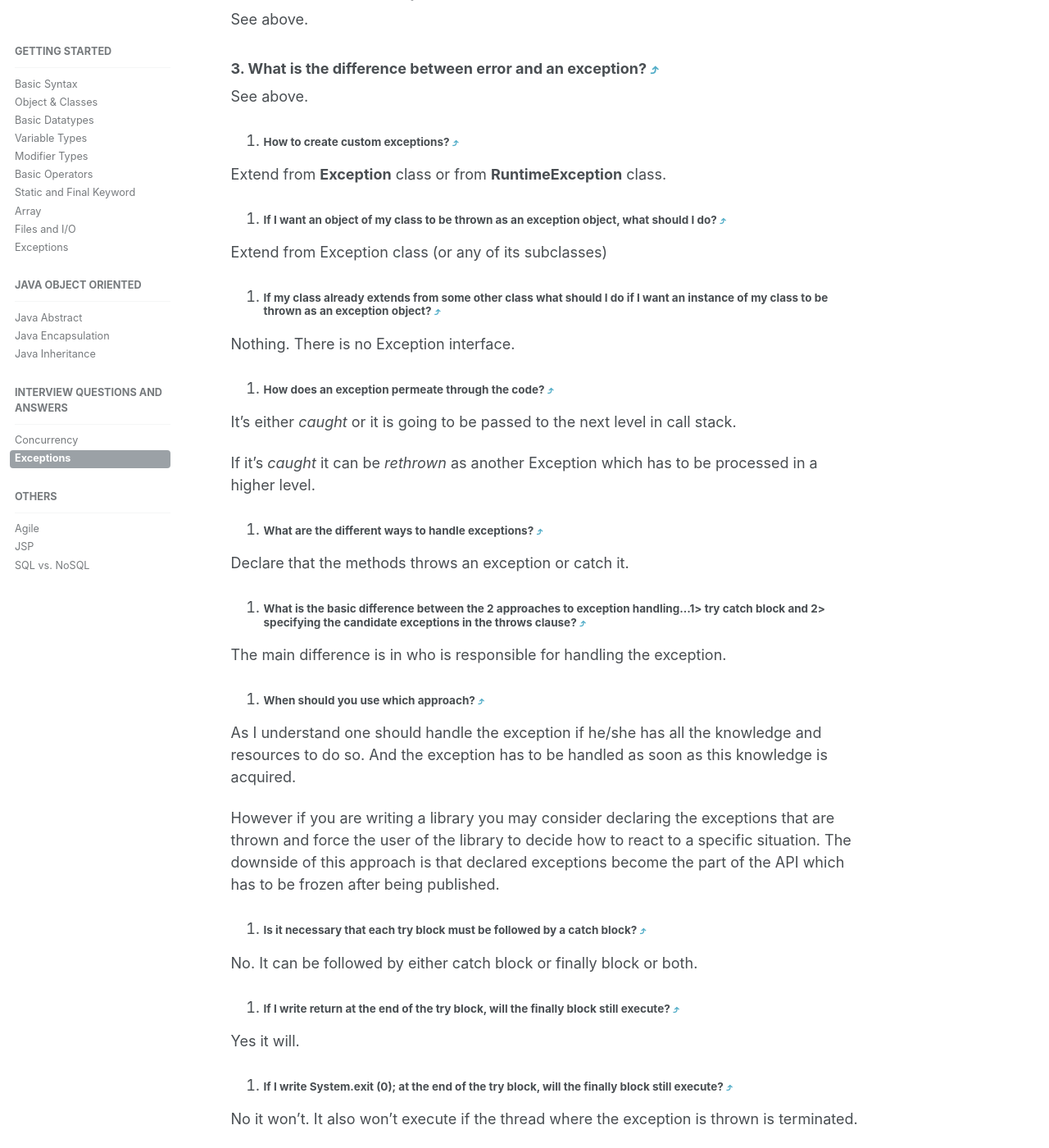
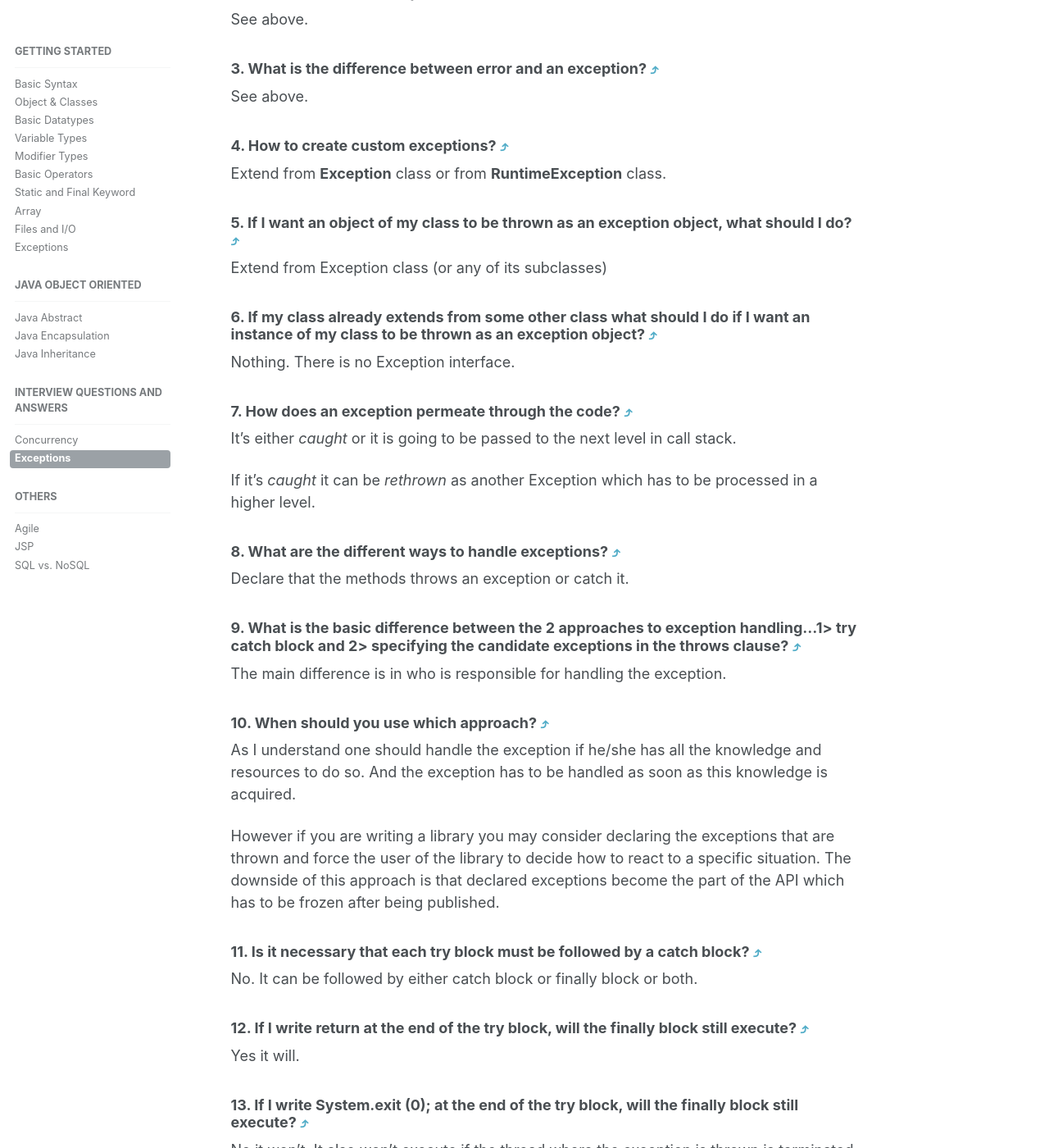
Before and after one commit to sonnyit/java, a Jekyll site: the page built from _posts/2016-06-14-ji-exceptions.md, in a window 1280 px wide and 1400 px high, scrolled down 1766 px. Shown: the whole window at 82% size. Built offline with Jekyll 4.4.1, drawn with Linux system fonts in a browser that asks for light colours; comment, search, counter and statistics services are not loaded; some of the changed text lies outside the part shown.

Commit message:
update anchors

````diff
--- a/_posts/2016-06-14-ji-exceptions.md
+++ b/_posts/2016-06-14-ji-exceptions.md
@@ -15,24 +15,24 @@ List questions:
 1. [What are Checked and Unchecked Exception?](#what-are-checked-and-unchecked-exception-10548exceptions)
 1. [What are runtime exceptions?](#what-are-runtime-exceptions-10548exceptions)
 1. [What is the difference between error and an exception?](#what-is-the-difference-between-error-and-an-exception-10548exceptions)
-1. [How to create custom exceptions?](#how-to-create-custom-exceptions-)
-1. [If I want an object of my class to be thrown as an exception object, what should I do?](#if-i-want-an-object-of-my-class-to-be-thrown-as-an-exception-object-what-should-i-do-)
-1. [If my class already extends from some other class what should I do if I want an instance of my class to be thrown as an exception object?](#if-my-class-already-extends-from-some-other-class-what-should-i-do-if-i-want-an-instance-of-my-class-to-be-thrown-as-an-exception-object-)
-1. [How does an exception permeate through the code?](#how-does-an-exception-permeate-through-the-code-)
-1. [What are the different ways to handle exceptions?](#what-are-the-different-ways-to-handle-exceptions-)
-1. [What is the basic difference between the 2 approaches to exception handling...1> try catch block and 2> specifying the candidate exceptions in the throws clause?](#what-is-the-basic-difference-between-the-2-approaches-to-exception-handling1-try-catch-block-and-2-specifying-the-candidate-exceptions-in-the-throws-clause-)
-1. [When should you use which approach?](#when-should-you-use-which-approach-)
-1. [Is it necessary that each try block must be followed by a catch block?](#is-it-necessary-that-each-try-block-must-be-followed-by-a-catch-block-)
-1. [If I write return at the end of the try block, will the finally block still execute?](#if-i-write-return-at-the-end-of-the-try-block-will-the-finally-block-still-execute-)
-1. [If I write System.exit (0); at the end of the try block, will the finally block still execute?](#if-i-write-systemexit-0-at-the-end-of-the-try-block-will-the-finally-block-still-execute-)
-1. [How does a try statement determine which catch clause should be used to handle an exception?](#how-does-a-try-statement-determine-which-catch-clause-should-be-used-to-handle-an-exception-)
-1. [What is the catch or declare rule for method declarations?](#what-is-the-catch-or-declare-rule-for-method-declarations-)
-1. [Pros and cons of using exceptions vs. returning "error value"](#pros-and-cons-of-using-exceptions-vs-returning-error-value-)
-1. [Cases when the finally block isn't executed](#cases-when-the-finally-block-isnt-executed-)
-1. [What is exception handling mechanism](#what-is-exception-handling-mechanism-)
-1. [Bundled exceptions](#bundled-exceptions-)
-1. [How to avoid catch block?](#how-to-avoid-catch-block-)
-1. [The difference between throw and throws in Java?]()
+1. [How to create custom exceptions?](#how-to-create-custom-exceptions-10548exceptions)
+1. [If I want an object of my class to be thrown as an exception object, what should I do?](#if-i-want-an-object-of-my-class-to-be-thrown-as-an-exception-object-what-should-i-do-10548exceptions)
+1. [If my class already extends from some other class what should I do if I want an instance of my class to be thrown as an exception object?](#if-my-class-already-extends-from-some-other-class-what-should-i-do-if-i-want-an-instance-of-my-class-to-be-thrown-as-an-exception-object-10548exceptions)
+1. [How does an exception permeate through the code?](#how-does-an-exception-permeate-through-the-code-10548exceptions)
+1. [What are the different ways to handle exceptions?](#what-are-the-different-ways-to-handle-exceptions-10548exceptions)
+1. [What is the basic difference between the 2 approaches to exception handling...1> try catch block and 2> specifying the candidate exceptions in the throws clause?](#what-is-the-basic-difference-between-the-2-approaches-to-exception-handling1-try-catch-block-and-2-specifying-the-candidate-exceptions-in-the-throws-clause-10548exceptions)
+1. [When should you use which approach?](#when-should-you-use-which-approach-10548exceptions)
+1. [Is it necessary that each try block must be followed by a catch block?](#is-it-necessary-that-each-try-block-must-be-followed-by-a-catch-block-10548exceptions)
+1. [If I write return at the end of the try block, will the finally block still execute?](#if-i-write-return-at-the-end-of-the-try-block-will-the-finally-block-still-execute-10548exceptions)
+1. [If I write System.exit (0); at the end of the try block, will the finally block still execute?](#if-i-write-systemexit-0-at-the-end-of-the-try-block-will-the-finally-block-still-execute-10548exceptions)
+1. [How does a try statement determine which catch clause should be used to handle an exception?](#how-does-a-try-statement-determine-which-catch-clause-should-be-used-to-handle-an-exception-10548exceptions)
+1. [What is the catch or declare rule for method declarations?](#what-is-the-catch-or-declare-rule-for-method-declarations-10548exceptions)
+1. [Pros and cons of using exceptions vs. returning "error value"](#pros-and-cons-of-using-exceptions-vs-returning-error-value-10548exceptions)
+1. [Cases when the finally block isn't executed](#cases-when-the-finally-block-isnt-executed-10548exceptions)
+1. [What is exception handling mechanism](#what-is-exception-handling-mechanism-10548exceptions)
+1. [Bundled exceptions](#bundled-exceptions-10548exceptions)
+1. [How to avoid catch block?](#how-to-avoid-catch-block-10548exceptions)
+1. [The difference between throw and throws in Java?](#the-difference-between-throw-and-throws-in-java-10548exceptions)
 
 ---
 
@@ -56,59 +56,59 @@ List questions:
 
   See above.
 
-4. ##### How to create custom exceptions? [&#10548;](#exceptions)
+### 4. How to create custom exceptions? [&#10548;](#exceptions)
 
   Extend from **Exception** class or from **RuntimeException** class.
 
-5. ##### If I want an object of my class to be thrown as an exception object, what should I do? [&#10548;](#exceptions)
+### 5. If I want an object of my class to be thrown as an exception object, what should I do? [&#10548;](#exceptions)
 
   Extend from Exception class (or any of its subclasses)
 
-6. ##### If my class already extends from some other class what should I do if I want an instance of my class to be thrown as an exception object? [&#10548;](#exceptions)
+### 6. If my class already extends from some other class what should I do if I want an instance of my class to be thrown as an exception object? [&#10548;](#exceptions)
 
   Nothing. There is no Exception interface.
 
-7. ##### How does an exception permeate through the code? [&#10548;](#exceptions)
+### 7. How does an exception permeate through the code? [&#10548;](#exceptions)
 
   It's either *caught* or it is going to be passed to the next level in call stack.
 
   If it's *caught* it can be *rethrown* as another Exception which has to be processed in a higher level.
 
-8. ##### What are the different ways to handle exceptions? [&#10548;](#exceptions)
+### 8. What are the different ways to handle exceptions? [&#10548;](#exceptions)
 
   Declare that the methods throws an exception or catch it.
 
-9. ##### What is the basic difference between the 2 approaches to exception handling...1> try catch block and 2> specifying the candidate exceptions in the throws clause? [&#10548;](#exceptions)
+### 9. What is the basic difference between the 2 approaches to exception handling...1> try catch block and 2> specifying the candidate exceptions in the throws clause? [&#10548;](#exceptions)
 
   The main difference is in who is responsible for handling the exception.
 
-10. ##### When should you use which approach? [&#10548;](#exceptions)
+### 10. When should you use which approach? [&#10548;](#exceptions)
 
   As I understand one should handle the exception if he/she has all the knowledge and resources to do so. And the exception has to be handled as soon as this knowledge is acquired.
 
   However if you are writing a library you may consider declaring the exceptions that are thrown and force the user of the library to decide how to react to a specific situation. The downside of this approach is that declared exceptions become the part of the API which has to be frozen after being published.
 
-11. ##### Is it necessary that each try block must be followed by a catch block? [&#10548;](#exceptions)
+### 11. Is it necessary that each try block must be followed by a catch block? [&#10548;](#exceptions)
 
   No. It can be followed by either catch block or finally block or both.
 
-12. ##### If I write return at the end of the try block, will the finally block still execute? [&#10548;](#exceptions)
+### 12. If I write return at the end of the try block, will the finally block still execute? [&#10548;](#exceptions)
 
   Yes it will.
 
-13. ##### If I write System.exit (0); at the end of the try block, will the finally block still execute? [&#10548;](#exceptions)
+### 13. If I write System.exit (0); at the end of the try block, will the finally block still execute? [&#10548;](#exceptions)
 
   No it won't. It also won't execute if the thread where the exception is thrown is terminated.
 
-14. ##### How does a try statement determine which catch clause should be used to handle an exception? [&#10548;](#exceptions)
+### 14. How does a try statement determine which catch clause should be used to handle an exception? [&#10548;](#exceptions)
 
   The first that has a matching exception type declared.
 
-15. ##### What is the catch or declare rule for method declarations? [&#10548;](#exceptions)
+### 15. What is the catch or declare rule for method declarations? [&#10548;](#exceptions)
 
   blah-blah-blah. If you are using a checked exception you either have to catch it or declare that it could be thrown by a method.
 
-16. ##### Pros and cons of using exceptions vs. returning "error value" [&#10548;](#exceptions)
+### 16. Pros and cons of using exceptions vs. returning "error value" [&#10548;](#exceptions)
 
   * Exceptions provide clearer understanding and better code
   * Exceptions can be grouped together to be handled
@@ -118,17 +118,17 @@ List questions:
 
   For example, exceptions are intrusive (eg if they're not handled the program dies).  If you have an error that can be safely ignored, being forced to catch and handle can be painful. However, they're definitely appropriate if the result of quietly ignoring an error is something that will bite you later.
 
-17. ##### Cases when the finally block isn't executed [&#10548;](#exceptions)
+### 17. Cases when the finally block isn't executed [&#10548;](#exceptions)
 
   * System.exit() in try or catch block.
   * Error in one of the blocks (e.g. OutOfMemoryError)
   * Thread is terminated, while the whole application still continues.
 
-18. ##### What is exception handling mechanism [&#10548;](#exceptions)
+### 18. What is exception handling mechanism [&#10548;](#exceptions)
 
   Blah-blah-blah.
 
-19. ##### Bundled exceptions [&#10548;](#exceptions)
+### 19. Bundled exceptions [&#10548;](#exceptions)
 
   ```
   IllegalArgumentException
@@ -141,11 +141,11 @@ List questions:
   IOException
   ```
 
-20. ##### How to avoid catch block? [&#10548;](#exceptions)
+### 20. How to avoid catch block? [&#10548;](#exceptions)
 
   Declare that method throws the exception. You can still use try/finally.
 
-21. ##### The difference between throw and throws in Java? [&#10548;](#exceptions)
+### 21. The difference between throw and throws in Java? [&#10548;](#exceptions)
 
   the throw is used to actually throw an instance of java.lang.Throwable class, which means you can throw both Error and Exception using throw keyword e.g.
 
````
